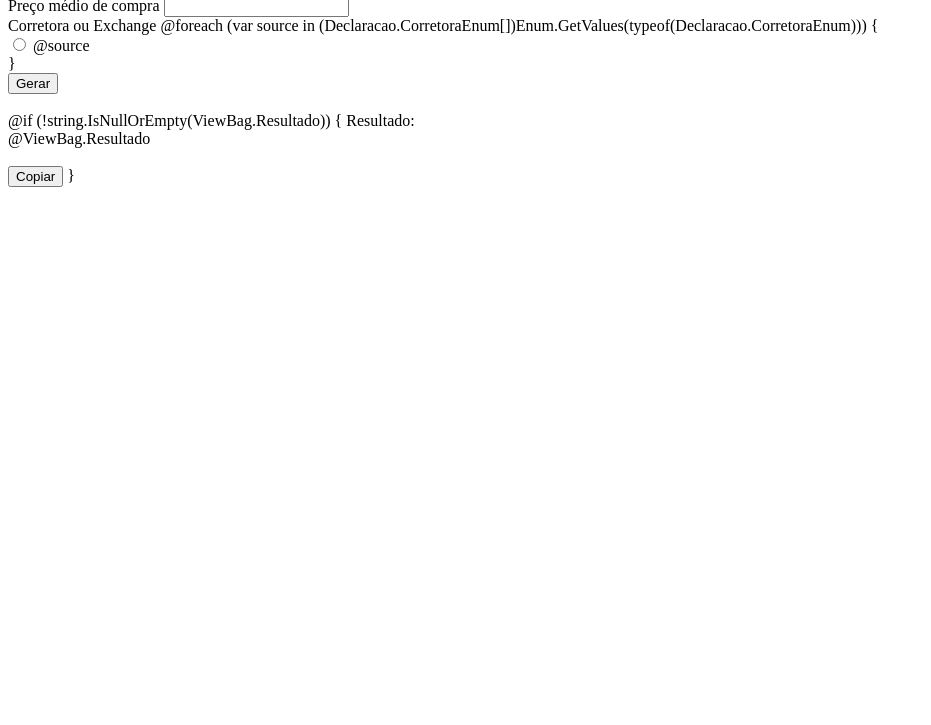
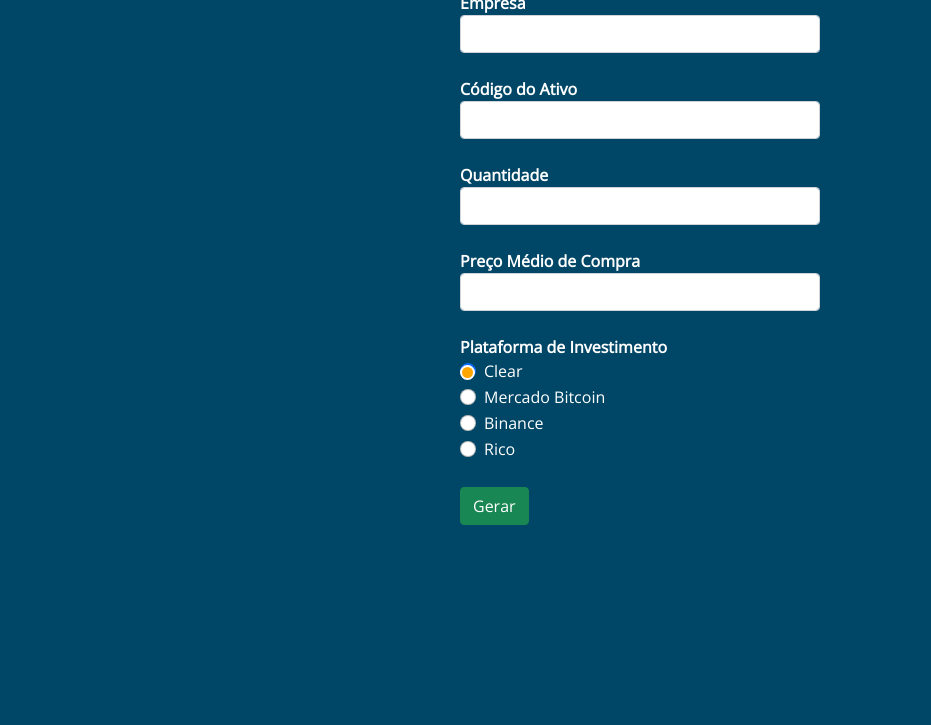
Before and after one commit to pedrohti/GerarTextoIRPF, a plain HTML site: page index.html in a window 1280 px wide. Shown: the part 75-800 px from the top of the page, without its empty margins (0-931 px from the left). Drawn offline with nearby package versions, Linux system fonts and the light colour scheme.

Commit message:
Completed

```diff
--- /dev/null
+++ b/assets/css/style.css
@@ -0,0 +1,36 @@
+label,
+h3 {
+	font-weight: bold;
+}
+
+body {
+	font-family: "Open Sans", sans-serif;
+	background-color: #004666;
+	color: white;
+}
+
+h3 {
+	text-align: center;
+}
+
+#lblResultado {
+	color: lime;
+}
+
+input[type="radio"]:checked:after {
+	width: 15px;
+	height: 15px;
+	border-radius: 15px;
+	top: -2px;
+	left: -1px;
+	position: relative;
+	background-color: #ffa500;
+	content: "";
+	display: inline-block;
+	visibility: visible;
+	border: 2px solid white;
+}
+
+.container {
+	width: 30%;
+}
--- a/assets/js/copyClipboard.js
+++ /dev/null
@@ -1,4 +0,0 @@
-function CopyToClipboard() {
-	var copyText = document.getElementById("lblResultado").textContent;
-	navigator.clipboard.writeText(copyText);
-}
--- /dev/null
+++ b/assets/js/gerarTexto.js
@@ -0,0 +1,57 @@
+var platInvestimentos = ["Clear", "Mercado Bitcoin", "Binance", "Rico"];
+var radios = "";
+
+$(document).ready(function () {
+	platInvestimentos.forEach((e, i) => {
+		let checked = i == 0 ? "checked='checked'" : "";
+
+		$("#bttRadios").append(
+			`<div class="form-check">
+				<input class="form-check-input" type="radio" name="plataforma" value=${i} ${checked}>${e.trimEnd()}</input>
+			</div>`
+		);
+	});
+	radios = $("input[name=plataforma]");
+});
+
+var empresa = $("#txtEmpresa"),
+	codigo = $("#txtCodigo"),
+	qtd = $("#txtQuantidade"),
+	precoMedio = $("#txtPrecoMedio"),
+	gerar = $("#bttGerar"),
+	resultado = $("#lblResultado");
+
+const getPlataform = (opt) => {
+	let platformas = {
+		0: "Na Clear Corretora (02.332.886/0011-78)",
+		1: "No Mercado Bitcoin (18.213.434/0001-35)",
+		2: "Na Binance (37.512.394/0001-77)",
+		3: "Na Rico Corretora (02.332.886/0016-82)",
+	};
+
+	return platformas[opt];
+};
+
+function copyToClipboard() {
+	var copyText = document.getElementById("lblResultado").textContent;
+	navigator.clipboard.writeText(copyText);
+}
+
+gerar.click((e) => {
+	e.preventDefault();
+
+	let plataforma;
+
+	for (var i = 0, length = radios.length; i < length; i++) {
+		if (radios[i].checked) {
+			plataforma = getPlataform(radios[i].value);
+			break;
+		}
+	}
+
+	let totalPago = Math.round(qtd.val() * precoMedio.val().replace(",", "."));
+	let texto = `${qtd.val()} ações de ${empresa.val()} (${codigo.val()}). A um preço médio de R$ ${precoMedio.val()} e custo total de R$ ${totalPago}. ${plataforma}`;
+
+	resultado.text(texto);
+	copyToClipboard();
+});
--- a/index.html
+++ b/index.html
@@ -6,82 +6,76 @@
 		<meta name="viewport" content="width=device-width, initial-scale=1.0" />
 		<title>Gerar Texto IRPF</title>
 
-		<script src="assets/js/copyClipboard.js"></script>
 		<link href="assets/css/reset.css" />
+		<script
+			src="https://code.jquery.com/jquery-3.6.0.min.js"
+			integrity="sha256-/xUj+3OJU5yExlq6GSYGSHk7tPXikynS7ogEvDej/m4="
+			crossorigin="anonymous"
+		></script>
+		<link
+			href="https://cdn.jsdelivr.net/npm/bootstrap@5.1.3/dist/css/bootstrap.min.css"
+			rel="stylesheet"
+			integrity="sha384-1BmE4kWBq78iYhFldvKuhfTAU6auU8tT94WrHftjDbrCEXSU1oBoqyl2QvZ6jIW3"
+			crossorigin="anonymous"
+		/>
+		<link href="assets/css/style.css" rel="stylesheet" />
+		<script
+			src="https://cdn.jsdelivr.net/npm/bootstrap@5.1.3/dist/js/bootstrap.bundle.min.js"
+			integrity="sha384-ka7Sk0Gln4gmtz2MlQnikT1wXgYsOg+OMhuP+IlRH9sENBO0LRn5q+8nbTov4+1p"
+			crossorigin="anonymous"
+		></script>
+		<link rel="preconnect" href="https://fonts.googleapis.com" />
+		<link rel="preconnect" href="https://fonts.gstatic.com" crossorigin />
+		<link
+			href="https://fonts.googleapis.com/css2?family=Open+Sans&display=swap"
+			rel="stylesheet"
+		/>
 	</head>
 	<body>
 		<div class="container">
-			<form asp-action="Index">
+			<form id="formGeraTexto">
+				<br />
+				<h3>Gerar Texto IRPF</h3>
 				<div class="form-group">
 					<label>Empresa</label>
 					<input
 						type="text"
 						class="form-control"
 						id="txtEmpresa"
-						placeholder=""
-						asp-for="Empresa"
 						data-val-required="Campo obrigatório."
 					/>
-					<span asp-validation-for="Empresa" class="text-danger"></span>
 				</div>
+				<br />
 				<div class="form-group">
 					<label>Código do Ativo</label>
-					<input
-						type="text"
-						class="form-control"
-						id="txtCodigo"
-						placeholder=""
-						asp-for="CodigoAtivo"
-					/>
+					<input type="text" class="form-control" id="txtCodigo" />
 				</div>
+				<br />
 				<div class="form-group">
 					<label>Quantidade</label>
-					<input
-						type="text"
-						class="form-control"
-						id="txtQuantidade"
-						placeholder=""
-						asp-for="Quantidade"
-					/>
+					<input type="text" class="form-control" id="txtQuantidade" />
 				</div>
+				<br />
 				<div class="form-group">
-					<label>Preço médio de compra</label>
-					<input
-						type="text"
-						class="form-control"
-						id="txtPrecoMedio"
-						placeholder=""
-						asp-for="PrecoMedio"
-					/>
+					<label>Preço Médio de Compra</label>
+					<input type="text" class="form-control" id="txtPrecoMedio" />
 				</div>
+				<br />
 				<div class="form-group">
-					<label>Corretora ou Exchange</label>
-					@foreach (var source in
-					(Declaracao.CorretoraEnum[])Enum.GetValues(typeof(Declaracao.CorretoraEnum)))
-					{
-					<div class="form-check">
-						<input
-							type="radio"
-							asp-for="Corretora"
-							class="form-check-input"
-							value="@((int)source)"
-						/>
-						<label asp-for="Corretora" class="form-check-label">@source</label>
-					</div>
-					}
+					<label>Plataforma de Investimento</label>
+					<div class="form-group" id="bttRadios"></div>
 				</div>
-				<button type="submit" class="btn btn-success">Gerar</button>
+				<br />
+				<button type="submit" id="bttGerar" class="btn btn-success">
+					Gerar
+				</button>
 			</form>
 			<br />
 			<div class="form-group">
-				@if (!string.IsNullOrEmpty(ViewBag.Resultado)) {
-				<label>Resultado:</label><br />
-				<label id="lblResultado">@ViewBag.Resultado</label><br /><br />
-				<button onclick="CopyToClipboard()" class="btn btn-primary">
-					Copiar
-				</button>
-				}
+				<label id="lblResultado"></label><br /><br />
 			</div>
 		</div>
 	</body>
 </html>
+
+<script src="assets/js/gerarTexto.js"></script>
```
